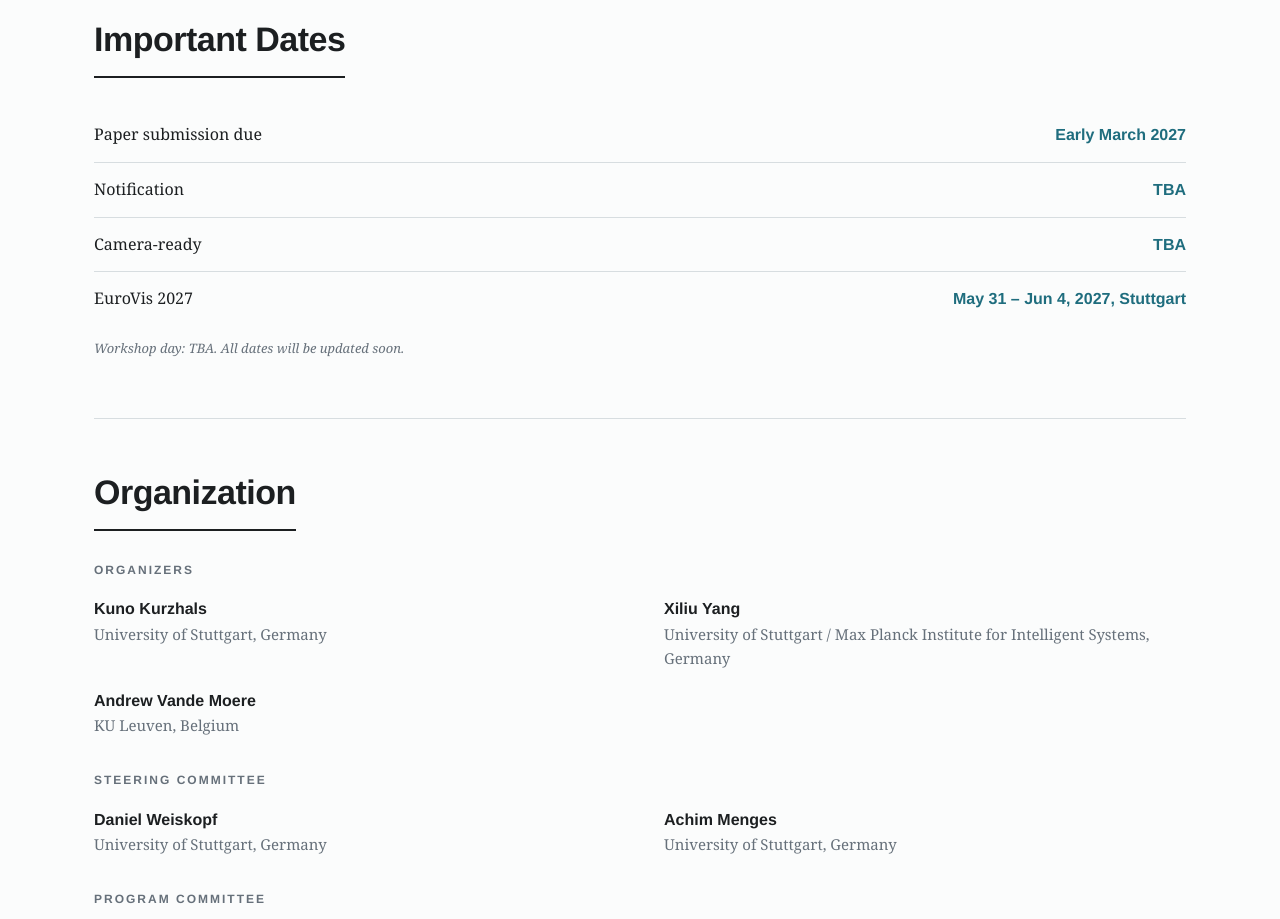
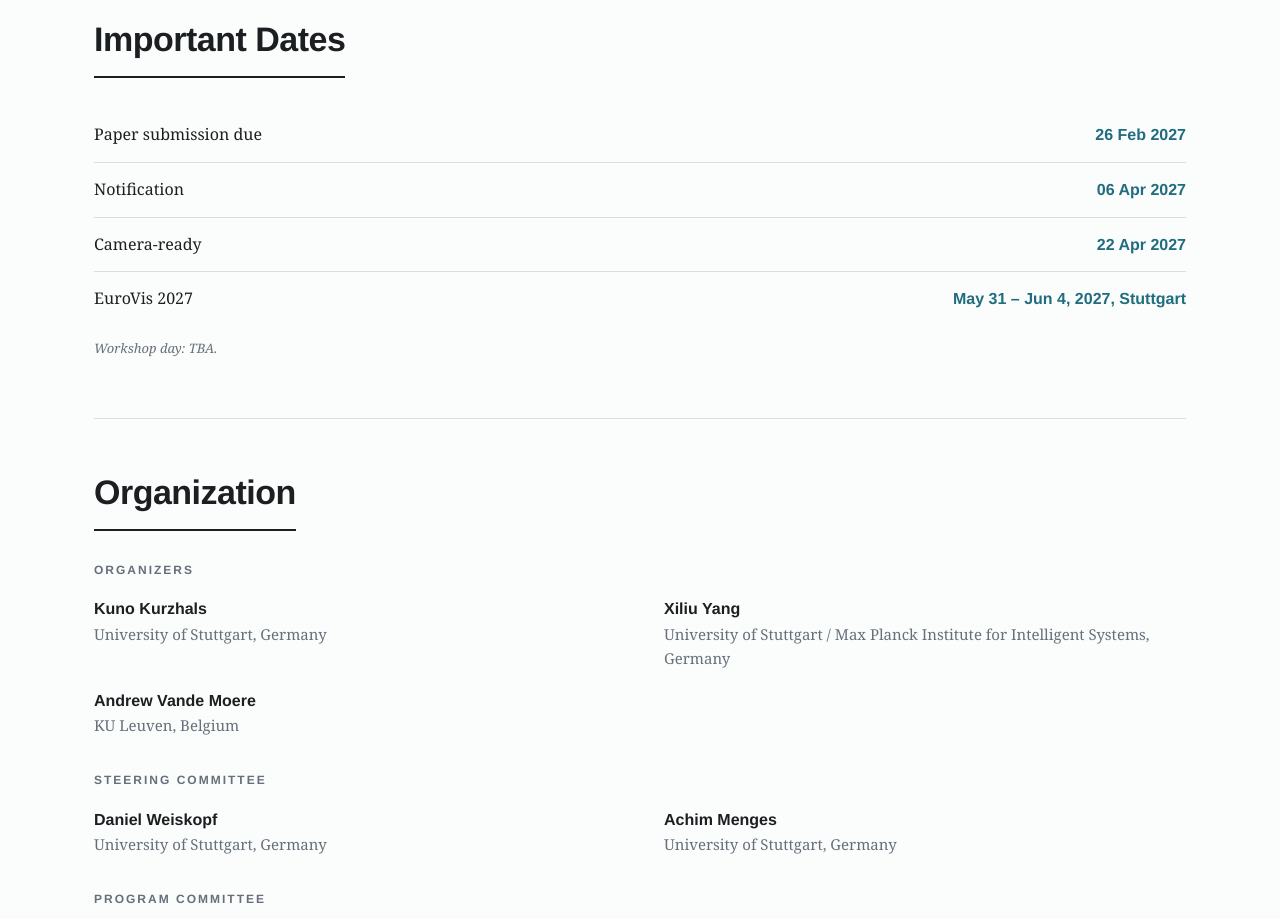
Before and after one commit to BAUVIZ/web, a plain HTML site: page index.html in a window 1280 px wide. Shown: the part 3280-4199 px from the top of the page. Drawn offline with Linux system fonts and the light colour scheme.

Commit message:
Announce important dates: submission 26 Feb 2027, notification 06 Apr 2027, camera-ready 22 Apr 2027

```diff
--- a/index.html
+++ b/index.html
@@ -490,11 +490,11 @@ footer {
 <section id="dates">
   <div class="sec-head"><h2>Important Dates</h2></div>
   <div class="dates">
-    <div class="dt-row"><span class="dt-k">Paper submission due</span><span class="dt-v">Early March 2027</span></div>
-    <div class="dt-row"><span class="dt-k">Notification</span><span class="dt-v">TBA</span></div>
-    <div class="dt-row"><span class="dt-k">Camera-ready</span><span class="dt-v">TBA</span></div>
+    <div class="dt-row"><span class="dt-k">Paper submission due</span><span class="dt-v">26 Feb 2027</span></div>
+    <div class="dt-row"><span class="dt-k">Notification</span><span class="dt-v">06 Apr 2027</span></div>
+    <div class="dt-row"><span class="dt-k">Camera-ready</span><span class="dt-v">22 Apr 2027</span></div>
     <div class="dt-row"><span class="dt-k">EuroVis 2027</span><span class="dt-v">May 31 &ndash; Jun 4, 2027, Stuttgart</span></div>
-    <p class="dates-tz">Workshop day: TBA. All dates will be updated soon.</p>
+    <p class="dates-tz">Workshop day: TBA.</p>
   </div>
 </section>
 
```
